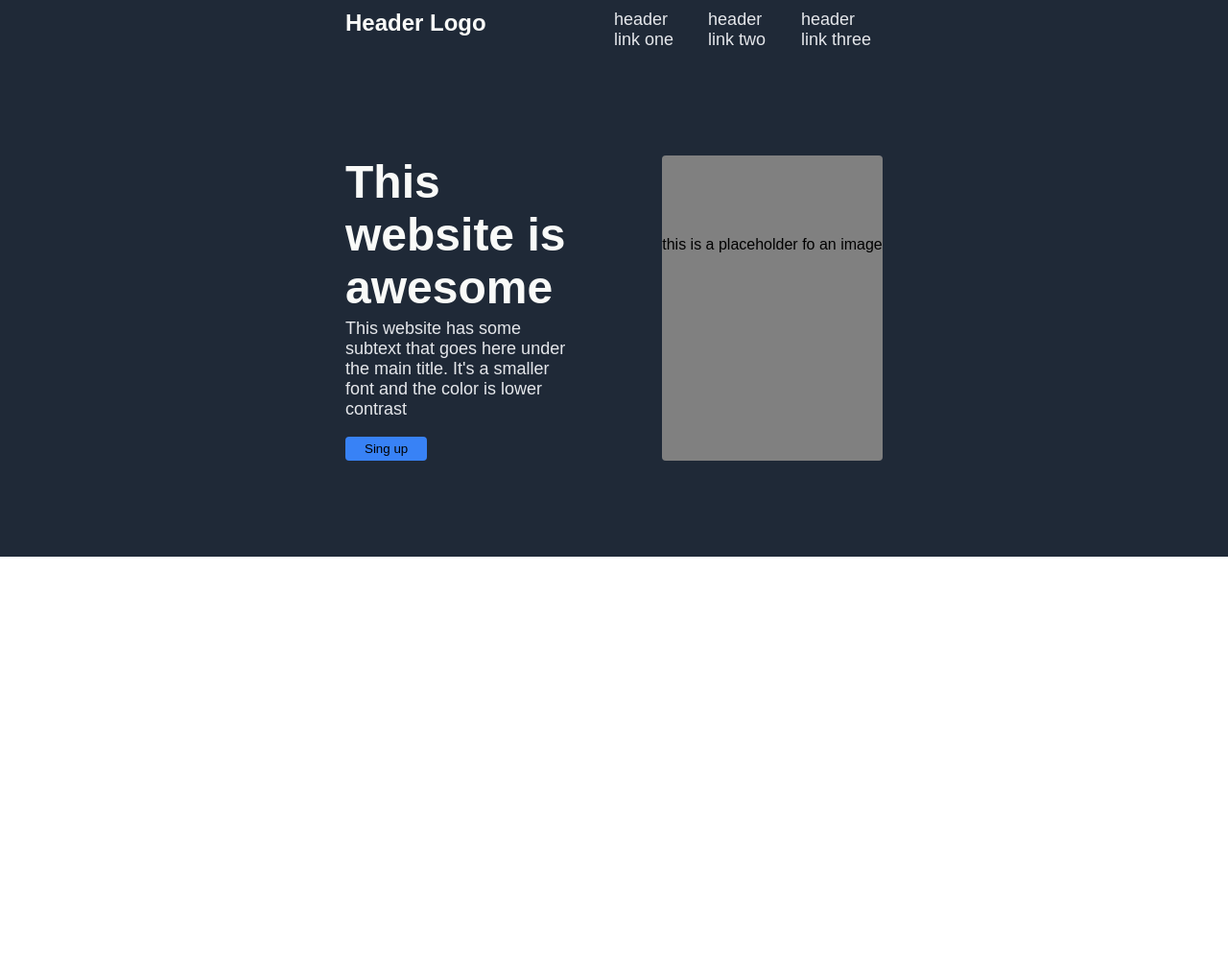
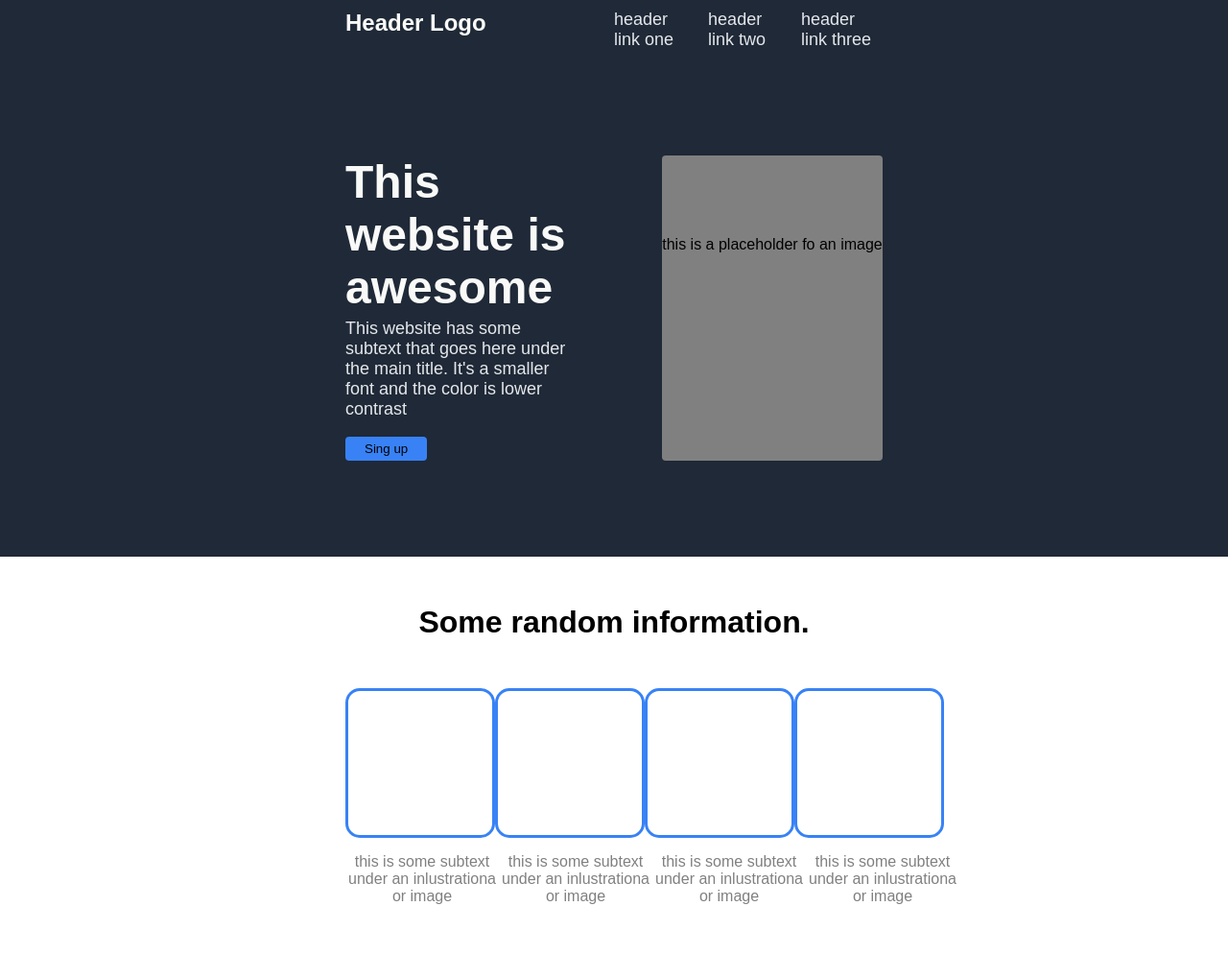
Before and after one commit to maxim-112/Landing-Page-top, a plain HTML site: page index.html in a window 1280 px wide. Shown: the whole page at 96% size. Before the commit the page ends 800 px from the top, so only its background shows below. Drawn offline with Linux system fonts and the light colour scheme.

Commit message:
completed the second section

```diff
--- a/index.html
+++ b/index.html
@@ -27,5 +27,22 @@
         <div class="imgg">this is a placeholder fo an image</div>
 
     </div>
+
+    <div class="section2"><h1>Some random information.</h1></div>
+
+    <div class="section2">
+        <div class="box"></div>
+        <div class="box"></div>
+        <div class="box"></div>
+        <div class="box"></div>
+    </div>
+
+    <div class="section2">
+        <p>this is some subtext under an inlustrationa or image</p>
+        <p>this is some subtext under an inlustrationa or image</p>
+        <p>this is some subtext under an inlustrationa or image</p>
+        <p>this is some subtext under an inlustrationa or image</p>
+    </div>
+
 </body>
 </html>
--- a/style.css
+++ b/style.css
@@ -79,3 +79,39 @@ a:hover{
 .herotext button:hover{
     background-color: #3881f6bd;
 }
+
+/*------------section------------------*/
+
+.section2{
+    display: flex;
+    background-color: white;
+    justify-content: space-around;
+    padding-left: 360px;
+    padding-right: 360px;
+}
+
+.section2 h1{
+    margin-bottom: 50px;
+    margin-top: 50px;
+}
+
+.box{
+    height: 150px;
+    width: 150px;
+    border-color:#3882f6;
+    border-style: solid;
+    border-radius: 15px;
+    min-width: 150px;
+    flex: 1 0 1;
+}
+
+.section2 p{
+    flex: 1 0 1;
+    text-align: center;
+    color: gray;
+    width: 160px;
+    min-width: 160px;
+    padding-bottom:60px ;
+}
+
+/*----------section----------*/
```
